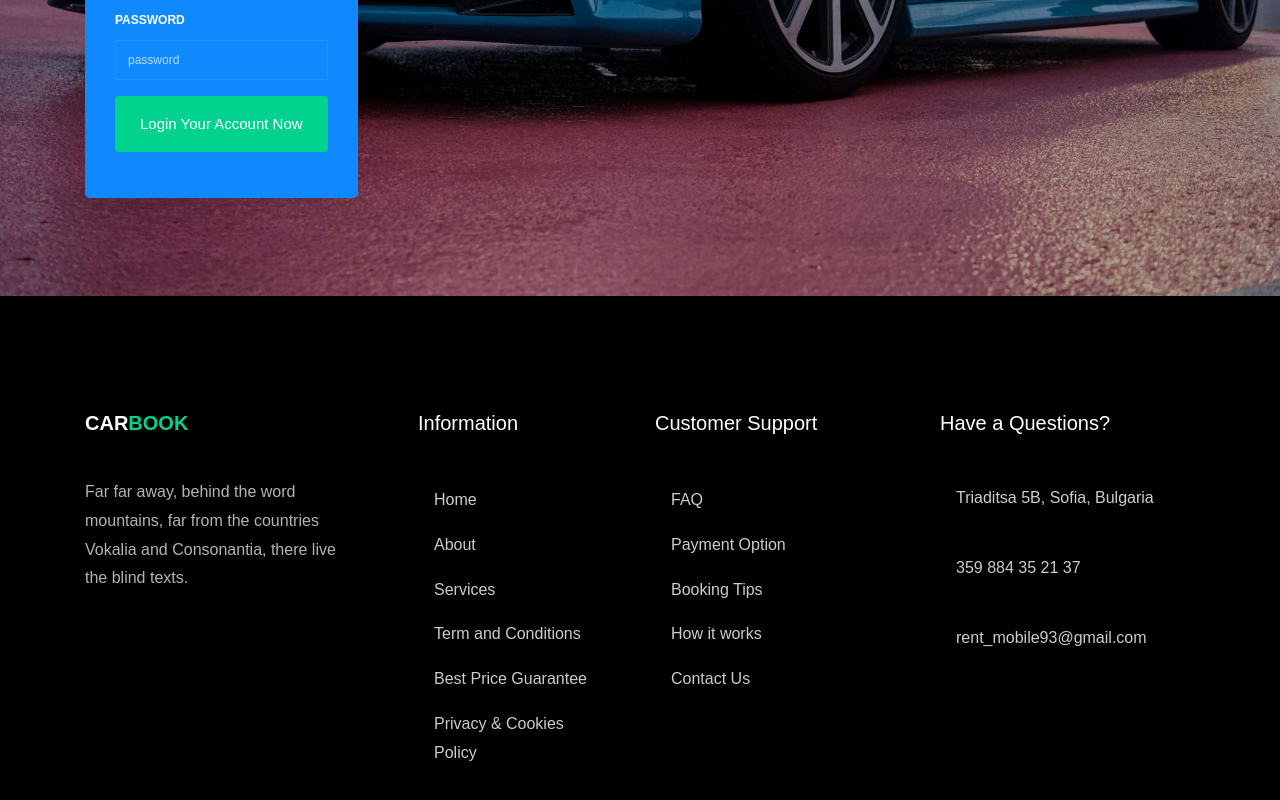
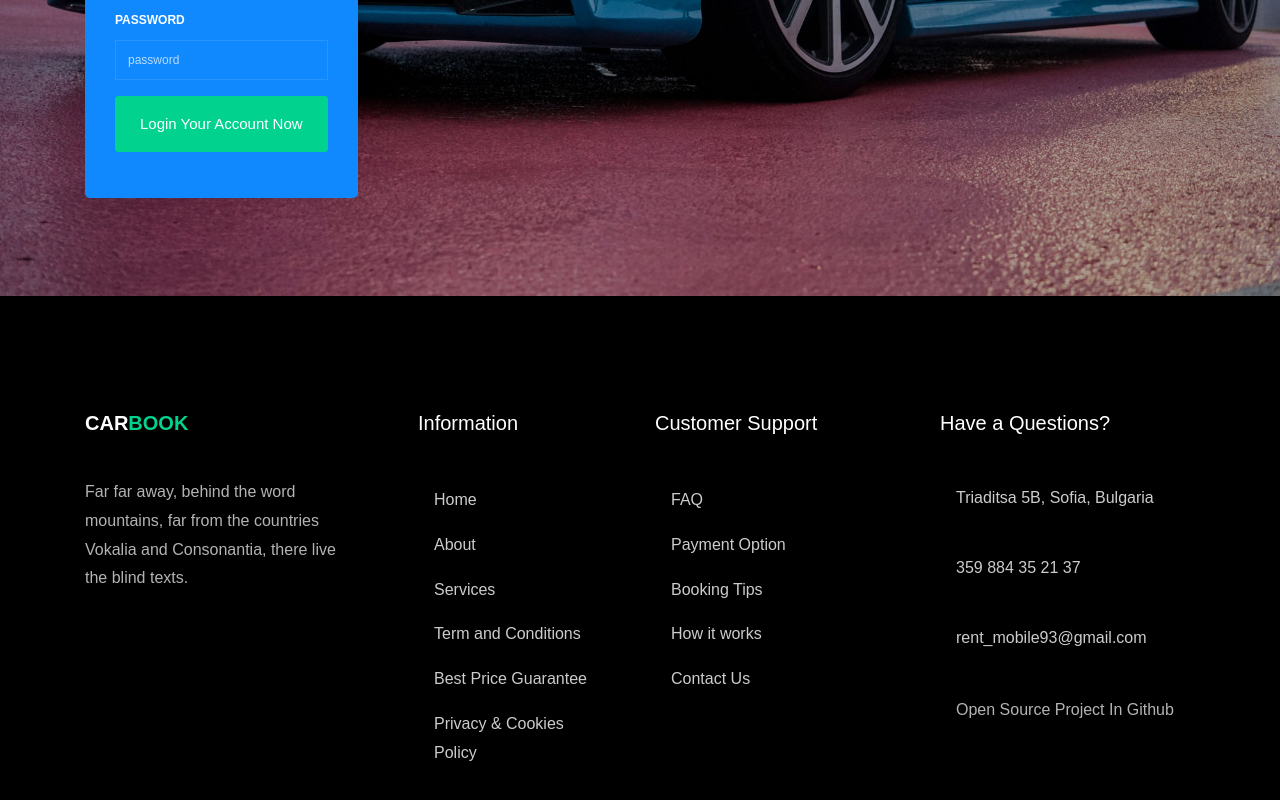
Before and after one commit to GeorgiTsekov/rent-auto, a React (Create React App) app in the folder client/: page /auth/login in a window 1280 px wide. Shown: the part 554-1354 px from the top of the page. Built offline with nearby package versions, Linux system fonts and the light colour scheme.

Commit message:
client: add link to Open Source Project In Github in footer

```diff
--- a/client/src/components/Footer/Footer.js
+++ b/client/src/components/Footer/Footer.js
@@ -46,6 +46,7 @@ const Footer = () => {
                                     <LinkComponent href="#" title="Triaditsa 5B, Sofia, Bulgaria" type="nav" />
                                     <LinkComponent href="#" title="359 884 35 21 37" type="nav" />
                                     <LinkComponent href="#" title="rent_mobile93@gmail.com" type="nav" />
+                                    <a className="nav-link" href="https://github.com/GeorgiTsekov/rent-auto" >Open Source Project In Github</a>
                                 </ul>
                             </div>
                         </div>
```
